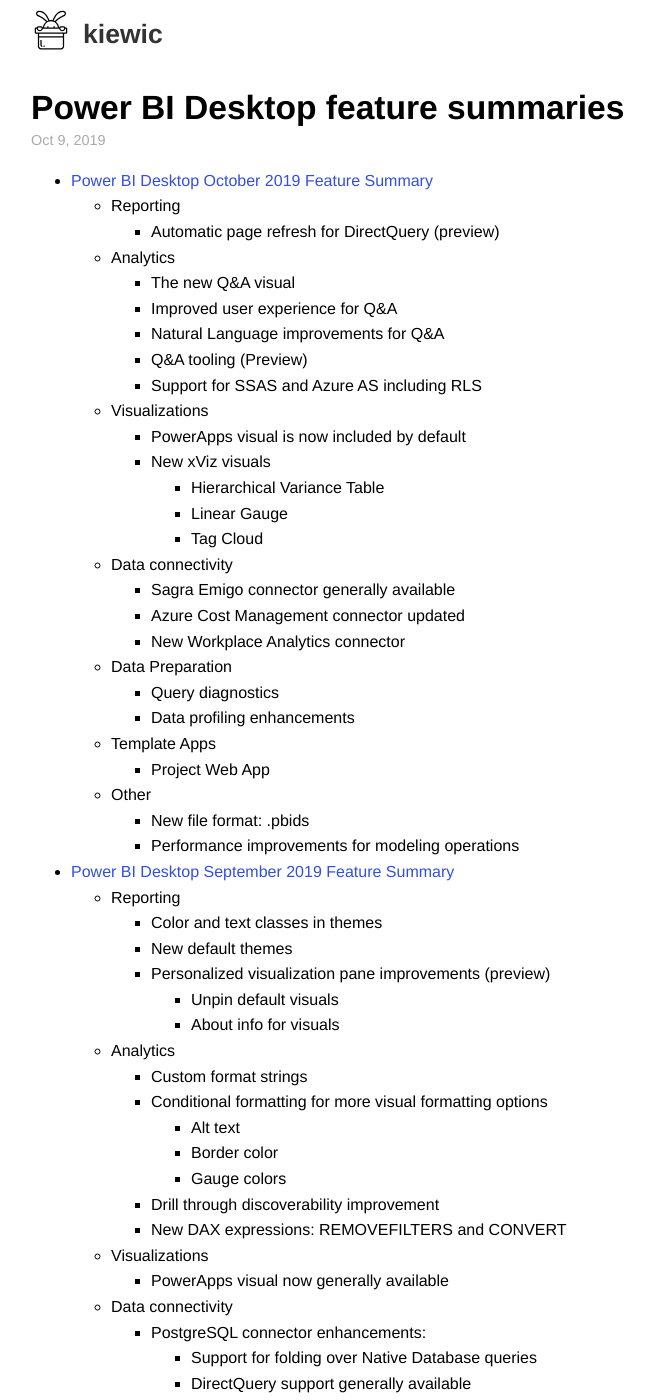
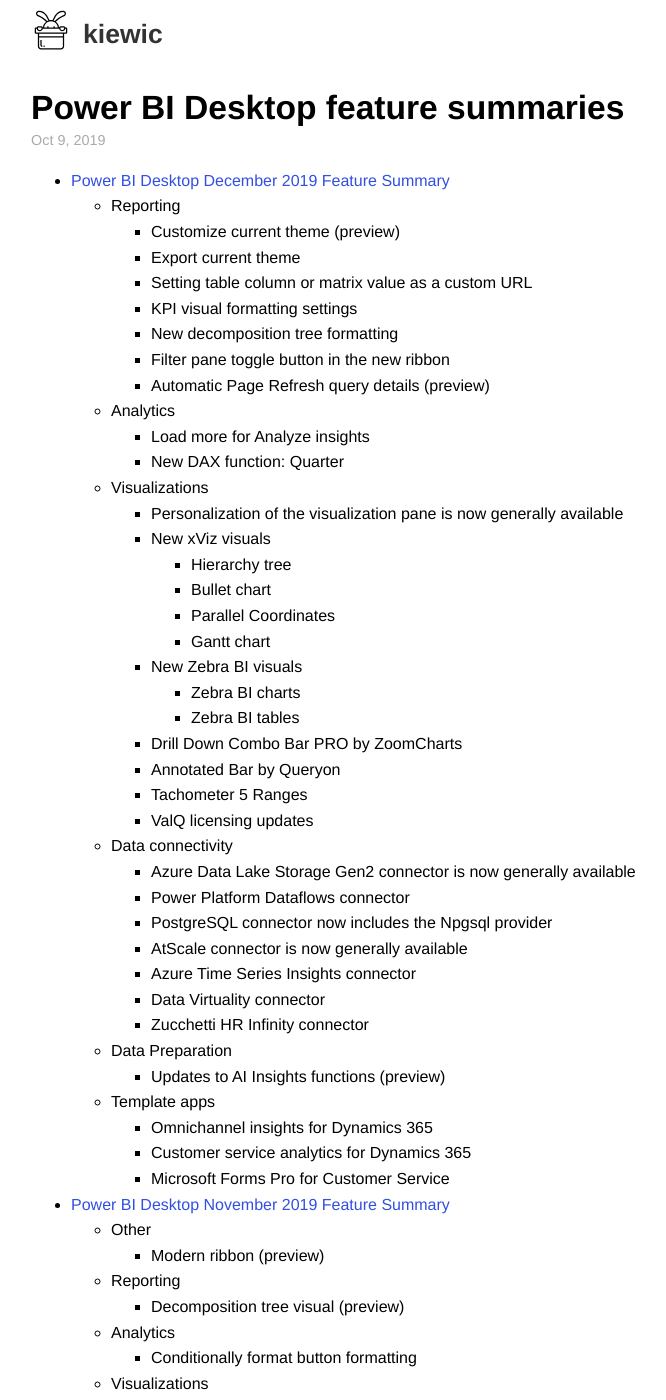
Before and after one commit to kiewic/kiewic.github.io, a Jekyll site: the page built from _posts/2019-10-09-powerbi-desktop.md, in a window 1280 px wide and 1400 px high. Shown: the whole window, without its empty margins (59-725 px from the left). Built offline with Jekyll 4.4.1, drawn with Linux system fonts in a browser that asks for light colours; nearby versions of some CDN libraries; some of the changed text lies outside the part shown.

Commit message:
Add Power BI Dec and Nov summaries

```diff
--- a/_posts/2019-10-09-powerbi-desktop.md
+++ b/_posts/2019-10-09-powerbi-desktop.md
@@ -5,6 +5,73 @@
 icon: powerbi.svg
 ---
 
+* [Power BI Desktop December 2019 Feature Summary](https://powerbi.microsoft.com/en-us/blog/power-bi-desktop-december-2019-feature-summary/)
+    * Reporting
+        * Customize current theme (preview)
+        * Export current theme
+        * Setting table column or matrix value as a custom URL
+        * KPI visual formatting settings
+        * New decomposition tree formatting
+        * Filter pane toggle button in the new ribbon
+        * Automatic Page Refresh query details (preview)
+    * Analytics
+        * Load more for Analyze insights
+        * New DAX function: Quarter
+    * Visualizations
+        * Personalization of the visualization pane is now generally available
+        * New xViz visuals
+            * Hierarchy tree
+            * Bullet chart
+            * Parallel Coordinates
+            * Gantt chart
+        * New Zebra BI visuals
+            * Zebra BI charts
+            * Zebra BI tables
+        * Drill Down Combo Bar PRO by ZoomCharts
+        * Annotated Bar by Queryon
+        * Tachometer 5 Ranges
+        * ValQ licensing updates
+    * Data connectivity
+        * Azure Data Lake Storage Gen2 connector is now generally available
+        * Power Platform Dataflows connector
+        * PostgreSQL connector now includes the Npgsql provider
+        * AtScale connector is now generally available
+        * Azure Time Series Insights connector
+        * Data Virtuality connector
+        * Zucchetti HR Infinity connector
+    * Data Preparation
+        * Updates to AI Insights functions (preview)
+    * Template apps
+        * Omnichannel insights for Dynamics 365
+        * Customer service analytics for Dynamics 365
+        * Microsoft Forms Pro for Customer Service
+* [Power BI Desktop November 2019 Feature Summary](https://powerbi.microsoft.com/en-us/blog/power-bi-desktop-november-2019-feature-summary/)
+    * Other
+        * Modern ribbon (preview)
+    * Reporting
+        * Decomposition tree visual (preview)
+    * Analytics
+        * Conditionally format button formatting
+    * Visualizations
+        * ArcGIS Maps for Power BI update
+        * New xViz visuals
+            * Advanced Gauge
+            * Hierarchical Filter
+        * ZoomCharts Drill-Down Waterfall Visual
+        * Financial Reporting Matrix by Profitbase
+        * Distribution
+        * Tree
+    * Data connectivity
+        * LinkedIn Sales Navigator connector
+        * Edit SAP variables experience now generally available
+        * Vena connector
+        * SiteImprove connector
+        * Product Insights connector
+        * Web By Example connector – support for extracting links
+    * Data Preparation
+        * AI functions in Power Query (Preview)
+    * Template apps
+        * LinkedIn Sales Navigator for Sales Operations
 * [Power BI Desktop October 2019 Feature Summary](https://powerbi.microsoft.com/en-us/blog/power-bi-desktop-october-2019-feature-summary/)
     * Reporting
         * Automatic page refresh for DirectQuery (preview)
```
